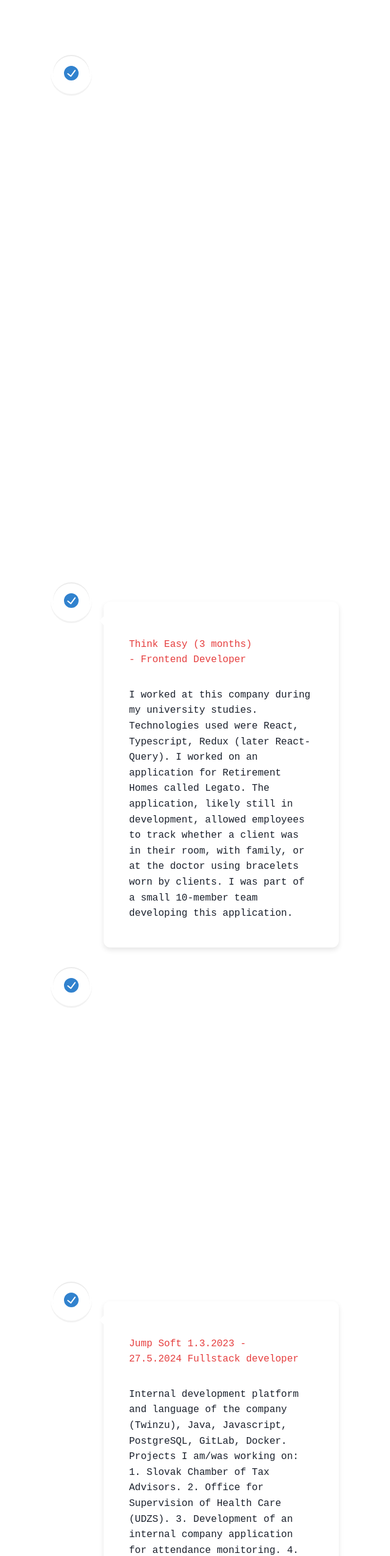
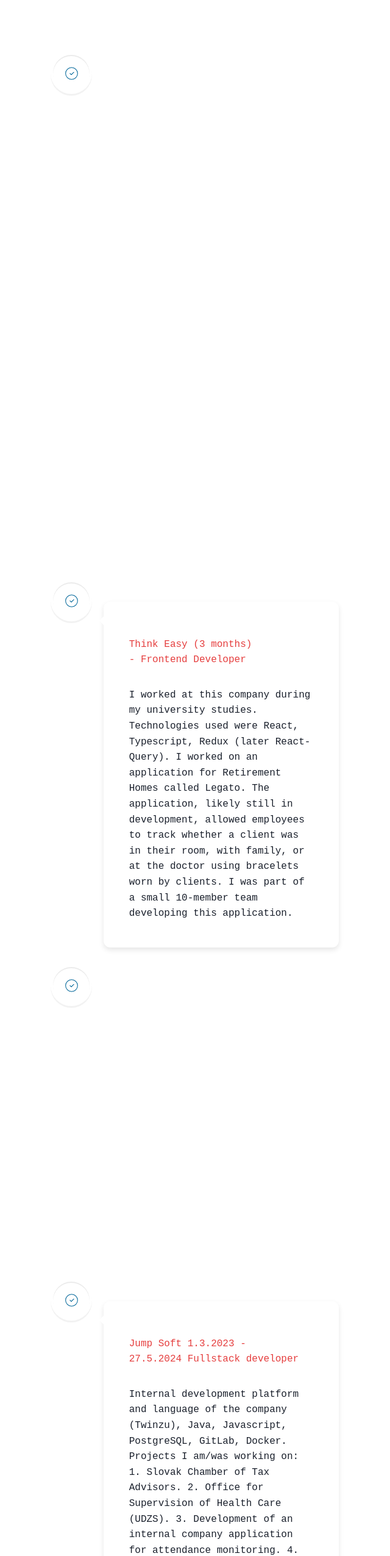
Before and after one commit to peterdinis/Dinis-Portfolio, a React (Vite) app: page / in a window 1280 px wide. Shown: the part 3156-5708 px from the top of the page at 61% size, without its empty margins (523-1163 px from the left). Built offline with nearby package versions, Linux system fonts and the light colour scheme; a web font is replaced by a local one.

Commit message:
feat: Replacing chakra ui icons for react-icons WIP

```diff
--- a/src/components/ScrollToTop.tsx
+++ b/src/components/ScrollToTop.tsx
@@ -1,4 +1,4 @@
-import { ArrowUpIcon } from '@chakra-ui/icons';
+import { FaArrowUp } from "react-icons/fa6";
 import { type FC, useEffect, useState } from 'react';
 
 const ScrollToTop: FC = () => {
@@ -22,9 +22,7 @@
     return (
         <div className='top-to-btm'>
             {showTopBtn && (
-                <ArrowUpIcon
-                    h={10}
-                    fontSize={60}
+                <FaArrowUp
                     onClick={goToTop}
                     className='icon-position icon-style'
                 />
--- a/src/components/shared/Mailto.tsx
+++ b/src/components/shared/Mailto.tsx
@@ -1,7 +1,7 @@
 import { Link } from '@chakra-ui/react';
 import type { FC, MouseEvent } from 'react';
 import type { MailtoProps } from '../../interfaces/IShared';
-import { EmailIcon } from '@chakra-ui/icons';
+import { MdEmail } from "react-icons/md";
 import { createMailtoLink } from '../../utils/mailto';
 
 const Mailto: FC<MailtoProps> = ({
@@ -24,7 +24,7 @@
             alignItems='center'
             {...others}
         >
-            <EmailIcon marginEnd={2} /> {emailText}
+            <MdEmail className="email-icon" /> {emailText}
         </Link>
     );
 
@@ -37,7 +37,7 @@
             alignItems='center'
             {...others}
         >
-            <EmailIcon marginEnd={2} /> {emailText}
+            <MdEmail className="email-icon" /> {emailText}
         </Link>
     );
 
--- a/src/components/timeline/ExpirencieTimeline.tsx
+++ b/src/components/timeline/ExpirencieTimeline.tsx
@@ -1,4 +1,4 @@
-import { CheckCircleIcon } from '@chakra-ui/icons';
+import { CiCircleCheck } from "react-icons/ci";
 import { Box, Container, Text, chakra, useColorMode } from '@chakra-ui/react';
 import { motion } from 'framer-motion';
 import type { FC } from 'react';
@@ -17,28 +17,28 @@
             text: t('description.firstExpirienceH'),
             description: t('description.firstExpirienceSubH'),
             subDescription: t('description.firstExpirienceD'),
-            icon: <CheckCircleIcon color='blue.500' boxSize={6} />,
+            icon: <CiCircleCheck className="circle-icon" />,
         },
         {
             text: t('description.secondExpirienceH'),
             subDescription: t('description.secondExpirienceD'),
-            icon: <CheckCircleIcon color='blue.500' boxSize={6} />,
+            icon: <CiCircleCheck className="circle-icon" />,
         },
         {
             text: t('description.thirdExperienceH'),
             subDescription: t('description.thirdExperienceD'),
-            icon: <CheckCircleIcon color='blue.500' boxSize={6} />,
+            icon: <CiCircleCheck className="circle-icon" />,
         },
         {
             text: t('description.fourExperienceH'),
             subDescription: t('description.fourExperienceD'),
-            icon: <CheckCircleIcon color='blue.500' boxSize={6} />,
+            icon: <CiCircleCheck className="circle-icon" />,
         },
 
         {
             text: t('description.fifthExperienceH'),
             subDescription: t('description.fifthExperienceD'),
-            icon: <CheckCircleIcon color='blue.500' boxSize={6} />,
+            icon: <CiCircleCheck className="circle-icon" />,
         },
     ];
 
--- a/src/index.css
+++ b/src/index.css
@@ -55,11 +55,22 @@
     z-index: 20;
 }
 
+.circle-icon {
+    fill: #006699;
+    height: 25px !important;
+    width: 25px !important;
+}
+
+.email-icon {
+    margin: 8px;
+}
+
 .icon-style {
     background-color: var(--iconBackground);
     border: 2px solid var(--scrollbarBackground);
     border-radius: 50%;
-    height: 50px;
+    height: 38px;
+    padding: 3px;
     width: 3.5rem;
     color: var(--scrollbarBackground);
     cursor: pointer;
```
